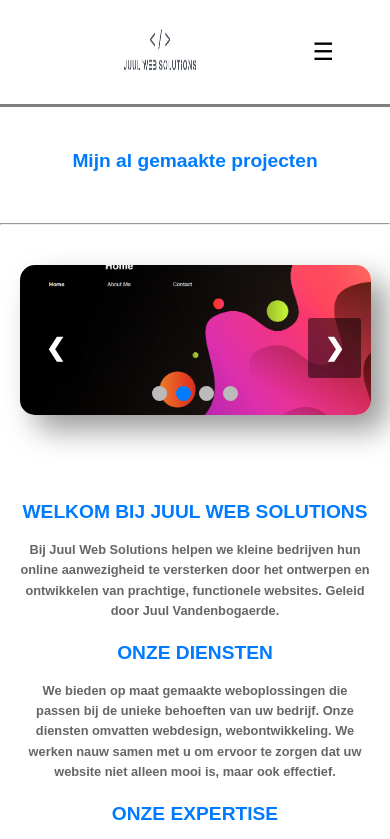
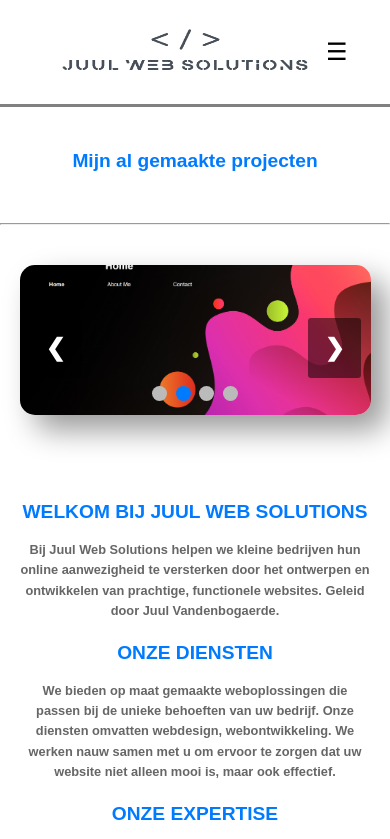
Before and after one commit to Juulvdb/Juul-Web-Solutions, a plain HTML site: page index.html in a window 390 px wide. Shown: the top 839 px of the page. Drawn offline with Linux system fonts and the light colour scheme.

Commit message:
Update index.html

```diff
--- a/index.html
+++ b/index.html
@@ -30,7 +30,6 @@
         }
         .logo img {
             height: 100px;
-            width: 270px;
         }
         .nav-links {
             display: flex;
@@ -290,10 +289,6 @@
             .ceo-section img {
                 height: 150px;
             }
-            .logo img {
-                width: 150px;
-                padding-left: 70px;
-            }
         }
     </style>
 </head>
```
